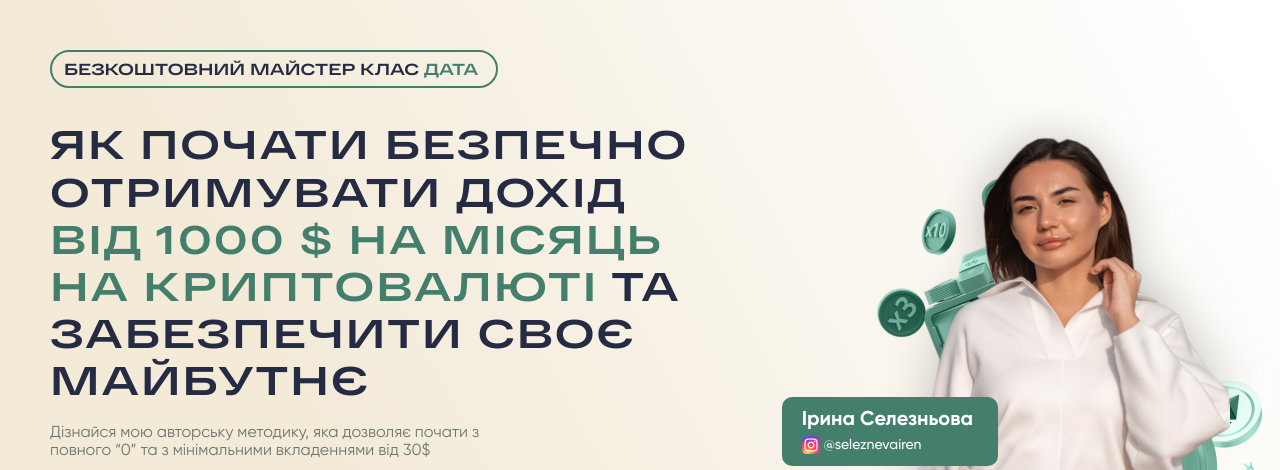
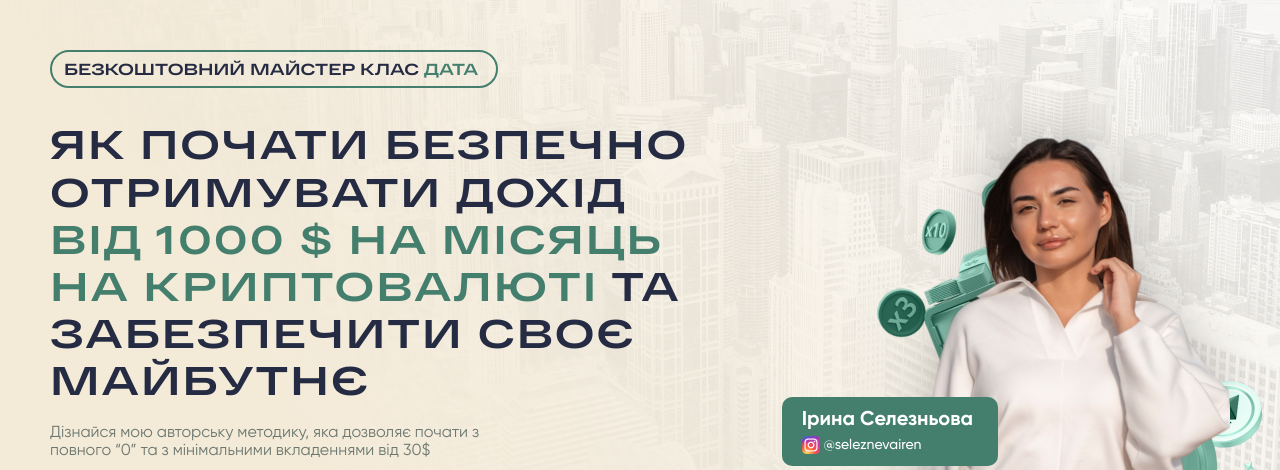
Before and after one commit to Xxandder/krypto-landing, a plain HTML site: page index.html in a window 1280 px wide. Shown: the top 470 px of the page. Drawn offline with Linux system fonts and the light colour scheme; a web font is replaced by a local one.

Commit message:
+ bg iage for desctop header

```diff
--- a/styles/header.css
+++ b/styles/header.css
@@ -1,7 +1,9 @@
 .header{
-    background: linear-gradient(61.76deg, #F3EAD8 29.62%, rgba(243, 234, 216, 0) 95.28%);
+
+    background: url('../images/buildings-background.png') right no-repeat,linear-gradient(61.76deg, #F3EAD8 29.62%, rgba(243, 234, 216, 0) 95.28%);
     border-bottom-left-radius: 50px;
     border-bottom-right-radius: 50px;
+
 }
 
 .header__wrapper{
```
